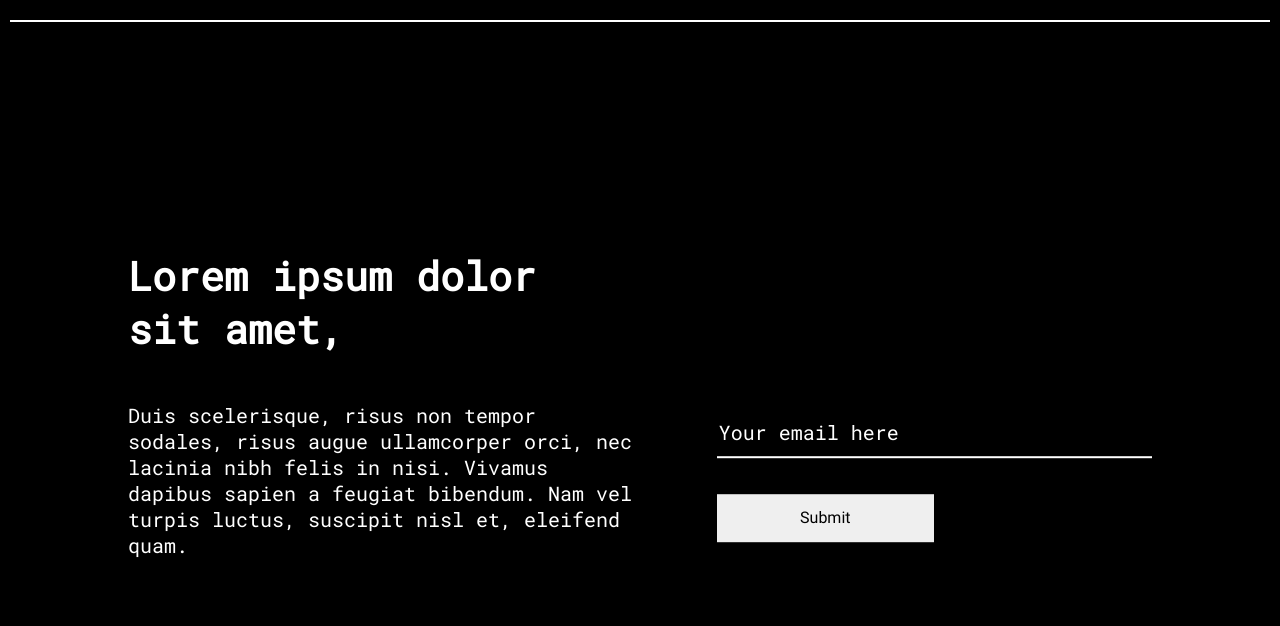
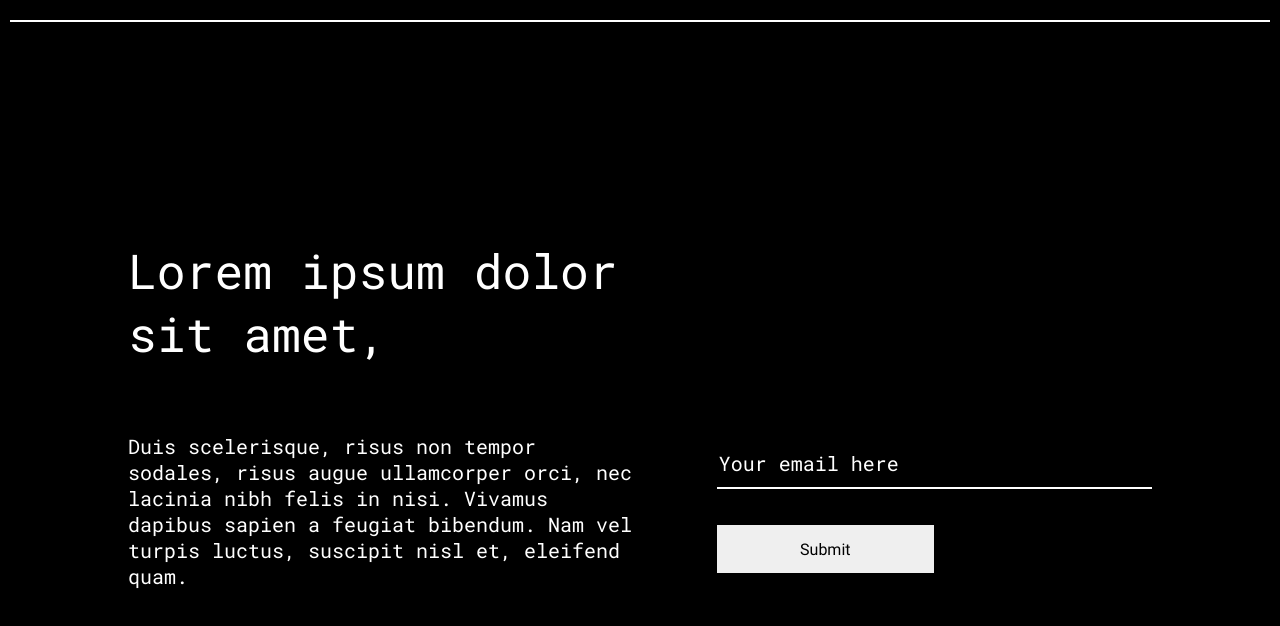
Before and after one commit to pg222jx/simmalugnt, a React (Create React App) app: page / in a window 1280 px wide. Shown: the top 626 px of the page. Built offline with nearby package versions, Linux system fonts and the light colour scheme.

Commit message:
Changing h1 to p

```diff
--- a/src/App.css
+++ b/src/App.css
@@ -8,8 +8,9 @@
   --secondary-fontSize: 16px;
 }
 
-h1 {
-  width: 40%;
+.heading {
+  width: 50%;
+  font-size: 48px;
 }
 
 body {
@@ -98,7 +99,7 @@ body {
     align-items: left;
   }
 
-  h1 {
+  .heading {
     font-size: 32px;
     width: 100%;
   }
--- a/src/Components/LoremIpsum.jsx
+++ b/src/Components/LoremIpsum.jsx
@@ -6,7 +6,7 @@ const LoremIpsum = () => {
 
     return (
         <div className="text">
-           <h1>Lorem ipsum dolor sit amet,</h1>
+           <p className="heading">Lorem ipsum dolor sit amet,</p>
            <div className="row">
                 <div className="column">
                     <p>Duis scelerisque, risus non tempor sodales, risus augue ullamcorper orci,
```
